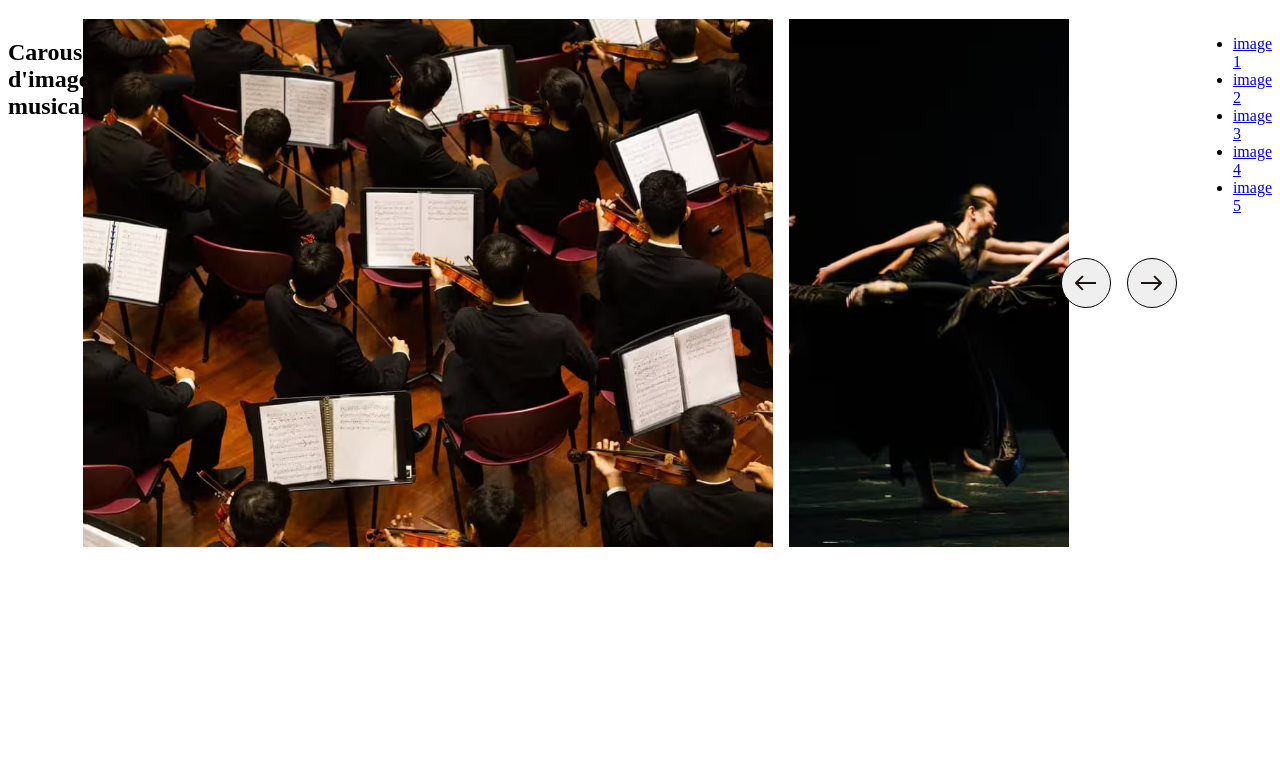
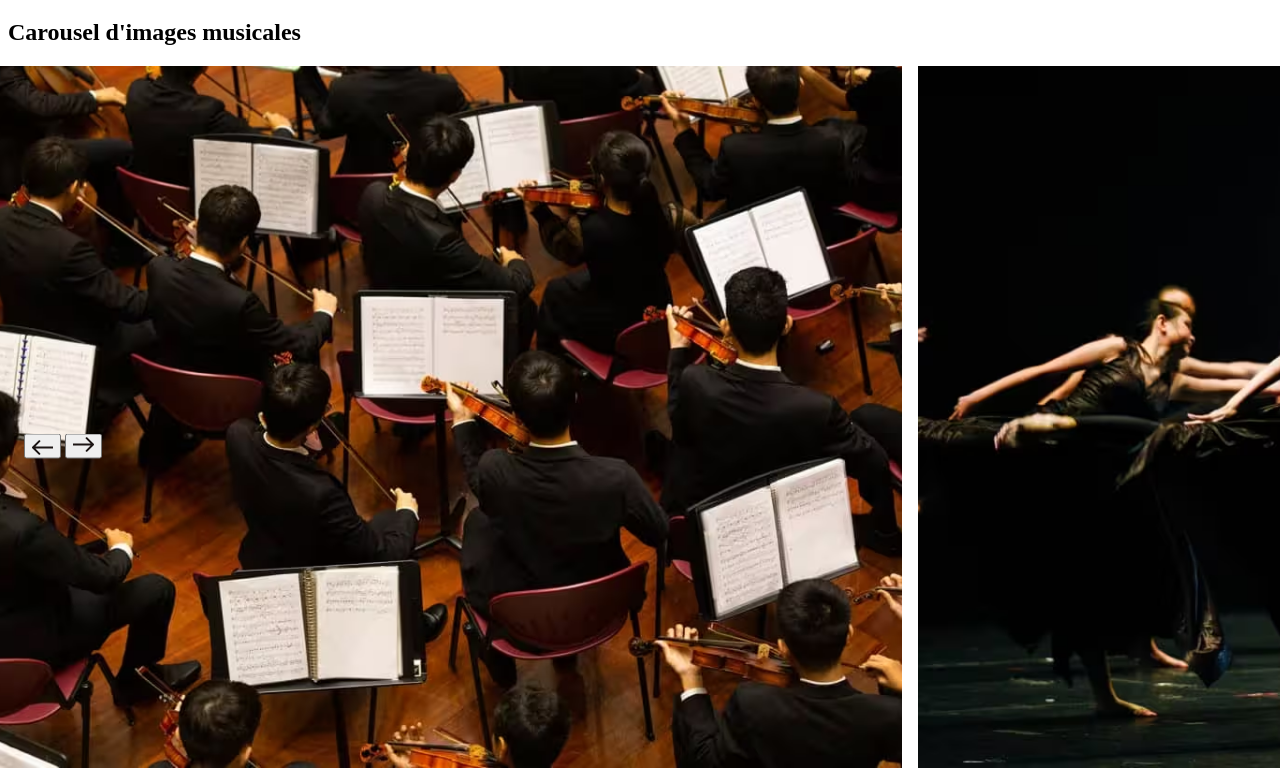
Before and after one commit to MMI-NFC-2026/sae105-r112-tp3-coulon-eloi, a plain HTML site: page index.html in a window 1280 px wide. Shown: the part 61-831 px from the top of the page. Before the commit the page ends 800 px from the top, so only its background shows below. Drawn offline with Linux system fonts and the light colour scheme.

Commit message:
carrousel avec btn absolue

```diff
--- a/src/css/components/carousel.css
+++ b/src/css/components/carousel.css
@@ -6,13 +6,8 @@ img {
 }
 
 .carousel {
-  display: flex;
-  overflow-x: scroll;
-  scroll-snap-type: x mandatory;
-  margin-left: -16px;
-  margin-right: -16px;
-  padding-left: 16px;
-  padding-right: 16px;
+  position: relative;/* Positionne le carousel relativement à son conteneur - https://developer.mozilla.org/fr/docs/Web/CSS/position */
+  width: 100%;/* Largeur du carousel à 100% de son conteneur - https://developer.mozilla.org/fr/docs/Web/CSS/width */
 
 
 }
@@ -21,21 +16,19 @@ img {
 
 /* Compléter la suite du code */
 .carousel__controls {
-  display: flex ; /* Utilise flexbox pour aligner les éléments enfants - https://developer.mozilla.org/fr/docs/Web/CSS/display */
-  gap: 16px;/* Espace entre les éléments enfants 16px- https://developer.mozilla.org/fr/docs/Web/CSS/gap */
-  align-items: center;/* Aligne les éléments enfants au centre verticalement - https://developer.mozilla.org/fr/docs/Web/CSS/align-items */
-  justify-content: center;/* Centre les éléments enfants horizontalement - https://developer.mozilla.org/fr/docs/Web/CSS/justify-content */
-  margin: 16px;/* Marge de 16px en haut et en bas - https://developer.mozilla.org/fr/docs/Web/CSS/margin */
+  position: absolute;/* Positionne les contrôles du carousel absolument par rapport à son conteneur - https://developer.mozilla.org/fr/docs/Web/CSS/position */
+  top: 50%;/* Positionne les contrôles du carousel à 50% du haut de son conteneur - https://developer.mozilla.org/fr/docs/Web/CSS/top */
+  left: 0;
+  right: 0;
+  transform: translateY(-50%);/* Centre verticalement les contrôles du carousel - https://developer.mozilla.org/fr/docs/Web/CSS/transform */
+  margin: 0;
+  justify-content: space-between;/* Espace entre les contrôles du carousel - https://developer.mozilla.org/fr/docs/Web/CSS/justify-content */
+  padding: 0 16px;/* Ajoute un padding horizontal de 16px aux contrôles du carousel - https://developer.mozilla.org/fr/docs/Web/CSS/padding */
+  pointer-events: none;/* Empêche les clics sur les contrôles du carousel - https://developer.mozilla.org/fr/docs/Web/CSS/pointer-events */
 }
 
 .carousel__button {
-  width: 50px;/* Largeur du bouton 50px - https://developer.mozilla.org/fr/docs/Web/CSS/width */
-  height: 50px;/* Hauteur du bouton 50px - https://developer.mozilla.org/fr/docs/Web/CSS/height */
-  display: flex;/* Utilise flexbox pour aligner le contenu du bouton - https://developer.mozilla.org/fr/docs/Web/CSS/display */
-  align-items: center;/* Aligne le contenu du bouton au centre verticalement - https://developer.mozilla.org/fr/docs/Web/CSS/align-items */
-  justify-content: center;/* Centre le contenu du bouton horizontalement - https://developer.mozilla.org/fr/docs/Web/CSS/justify-content */
-  border: 1px solid;/* Bordure solide de 1px - https://developer.mozilla.org/fr/docs/Web/CSS/border */
-  border-radius: 50%;/* Bordure arrondie pour faire un cercle - https://developer.mozilla.org/fr/docs/Web/CSS/border-radius */
+  pointer-events: auto;/* Permet les clics sur les boutons du carousel - https://developer.mozilla.org/fr/docs/Web/CSS/pointer-events */
 }
 .carousel__button--prev {
   transform: rotate(180deg);/* Fait pivoter le bouton de 180 degrés - https://developer.mozilla.org/fr/docs/Web/CSS/transform */
```
